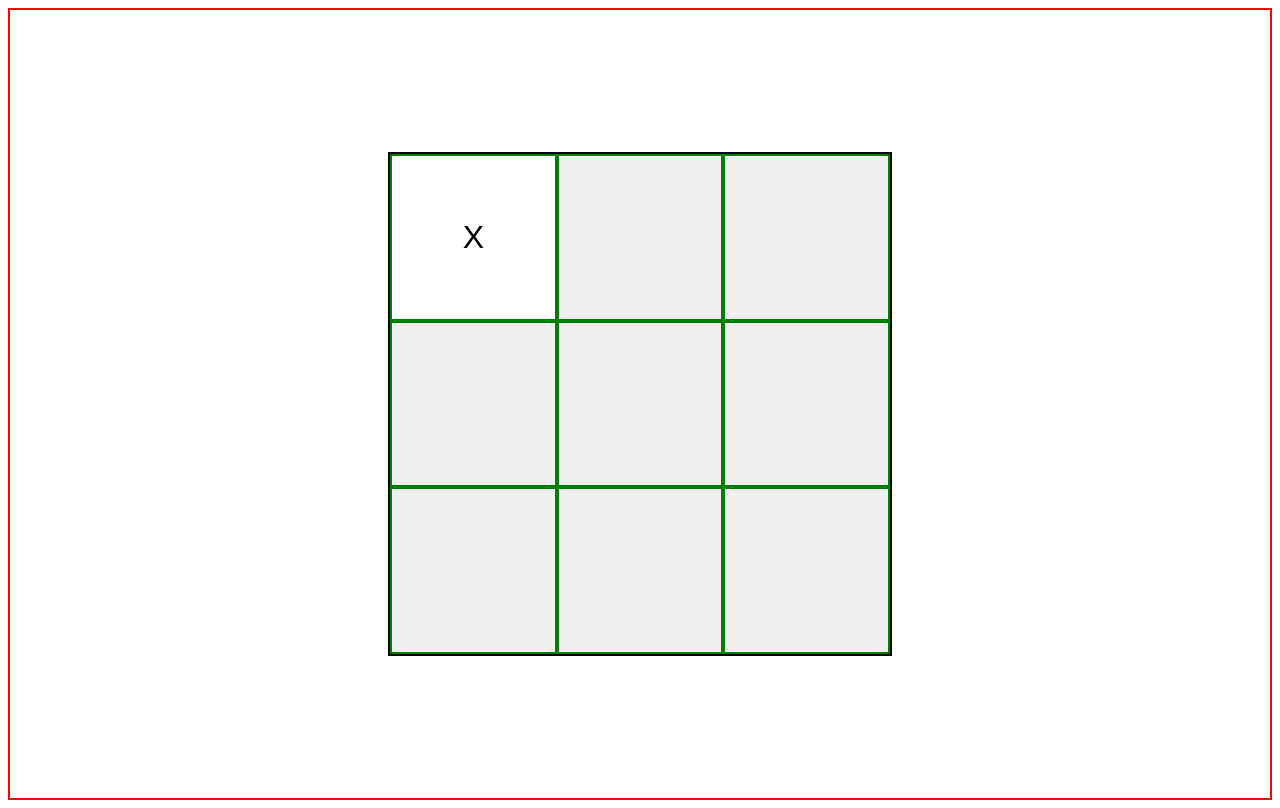
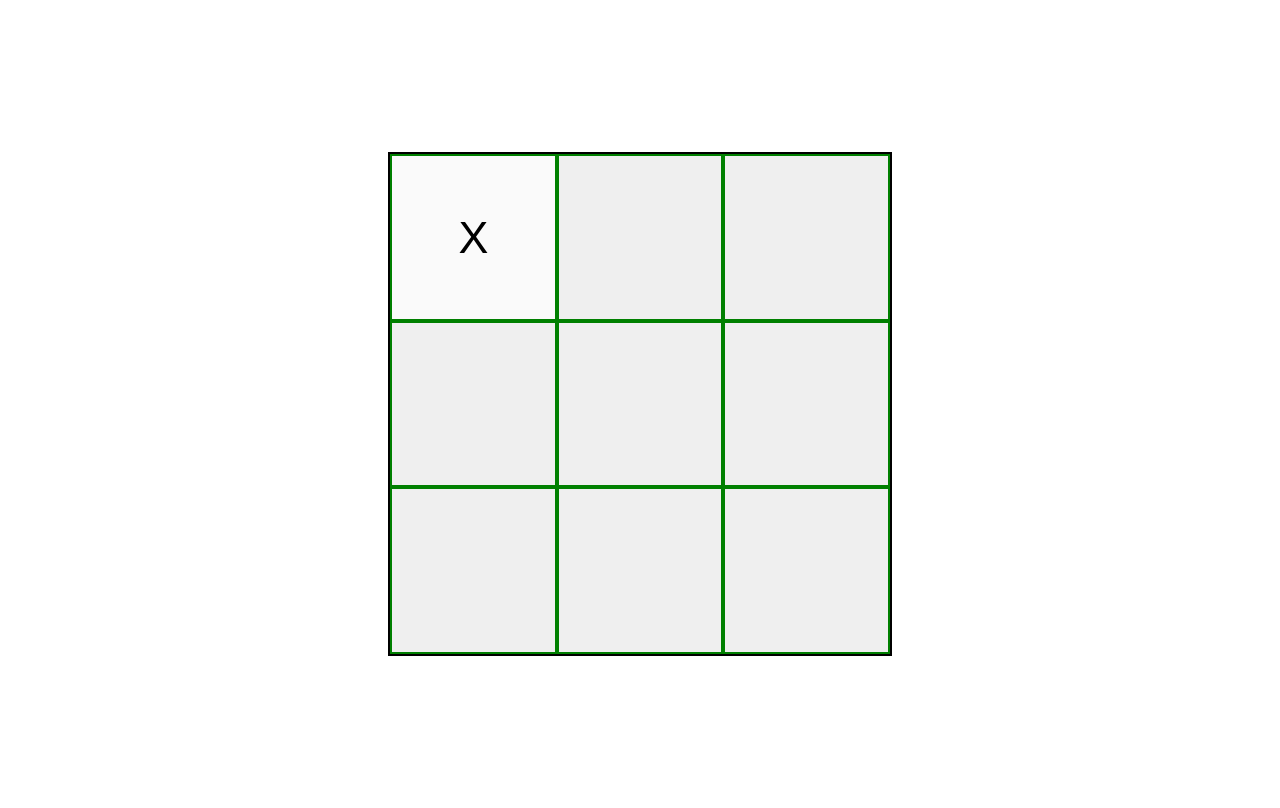
Before and after one commit to kamron-dev/tic-tac-toe, a plain HTML site: page index.html in a window 1280 px wide. Both pictures are taken after a click on the button 473 px from the left and 237 px from the top of the page. Drawn offline with Linux system fonts and the light colour scheme.

Commit message:
tweaked some css

```diff
--- a/index.js
+++ b/index.js
@@ -55,8 +55,7 @@ const renderGame = (() => {
             gameBoard.board[index] = currentPlayer.sign;
             gameButton.setAttribute("disabled", "");
             if (checkWin(currentPlayer)) return console.log(`${currentPlayer.name} won the game!`);
-            if (checkDraw()) return console.log("It is a draw!");
-            //checkDraw(); TO DO!!
+            if (checkDraw()) return console.log("It is a tie!");
             switchPlayer();
 
         })
--- a/style.css
+++ b/style.css
@@ -1,9 +1,12 @@
+@import url('https://fonts.googleapis.com/css2?family=Pangolin&display=swap');
+
+
 body {
     box-sizing: border-box;
     display: flex;
     align-items: center;
     justify-content: center;
-    border: 2px solid red;
+    font-family: Pangolin, sans-serif;
     height: 99vh;
 }
 
@@ -14,15 +17,19 @@ body {
     display: grid;
     grid-template-columns: repeat(3, 1fr);
     grid-template-rows: repeat(3, 1fr);
-
+    font-family: Pangolin, sans-serif;
 }
 
 .cell {
     border: 2px solid green;
-    font-size: 2rem;
+    font-size: 2.8rem;
 }
 
 button:disabled {
     color: black;
-    background-color: white;
+    background-color: ghostwihte;
 }
+
+button:hover {
+    background-color: ghostwhite;
+}
```
